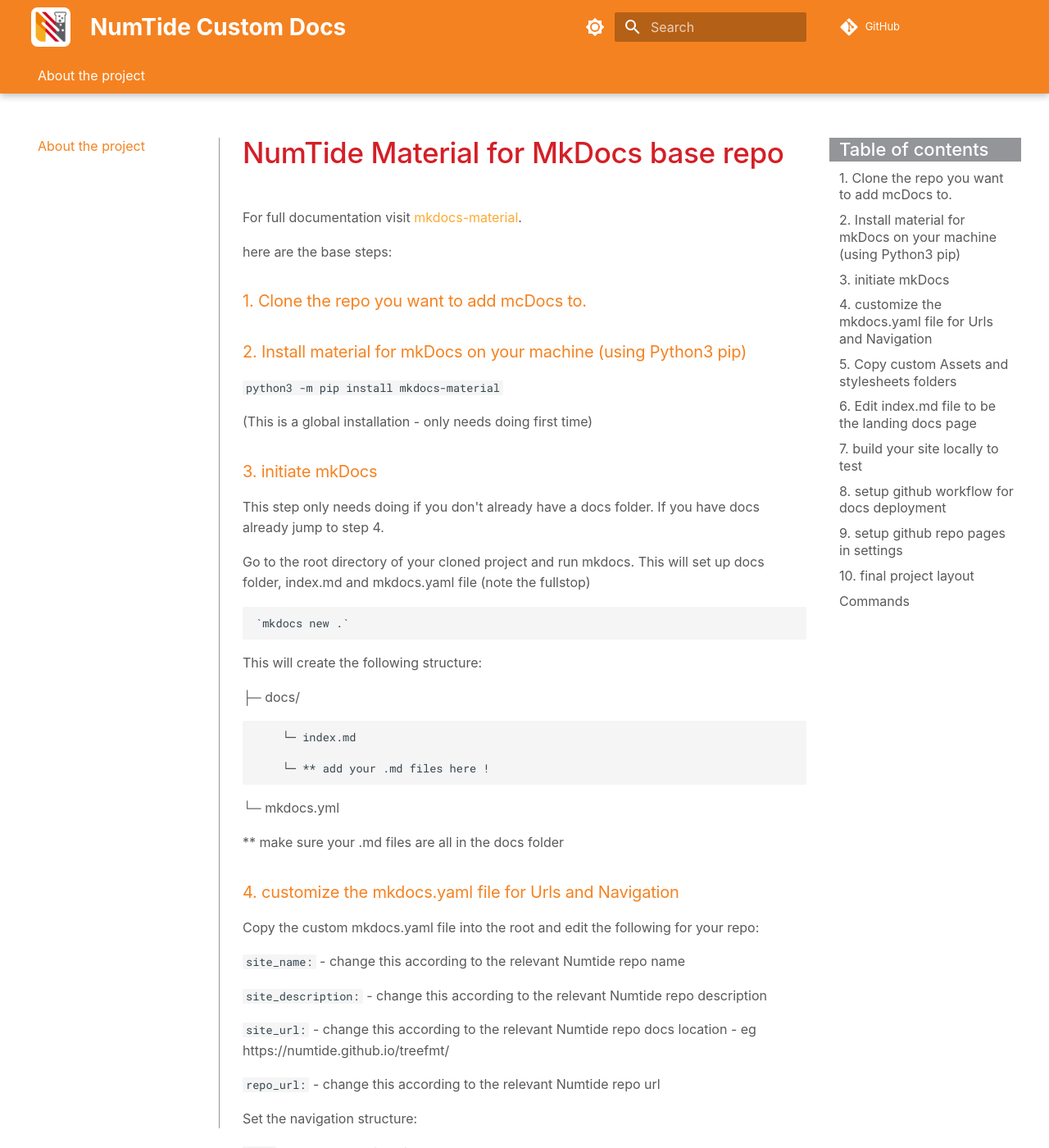
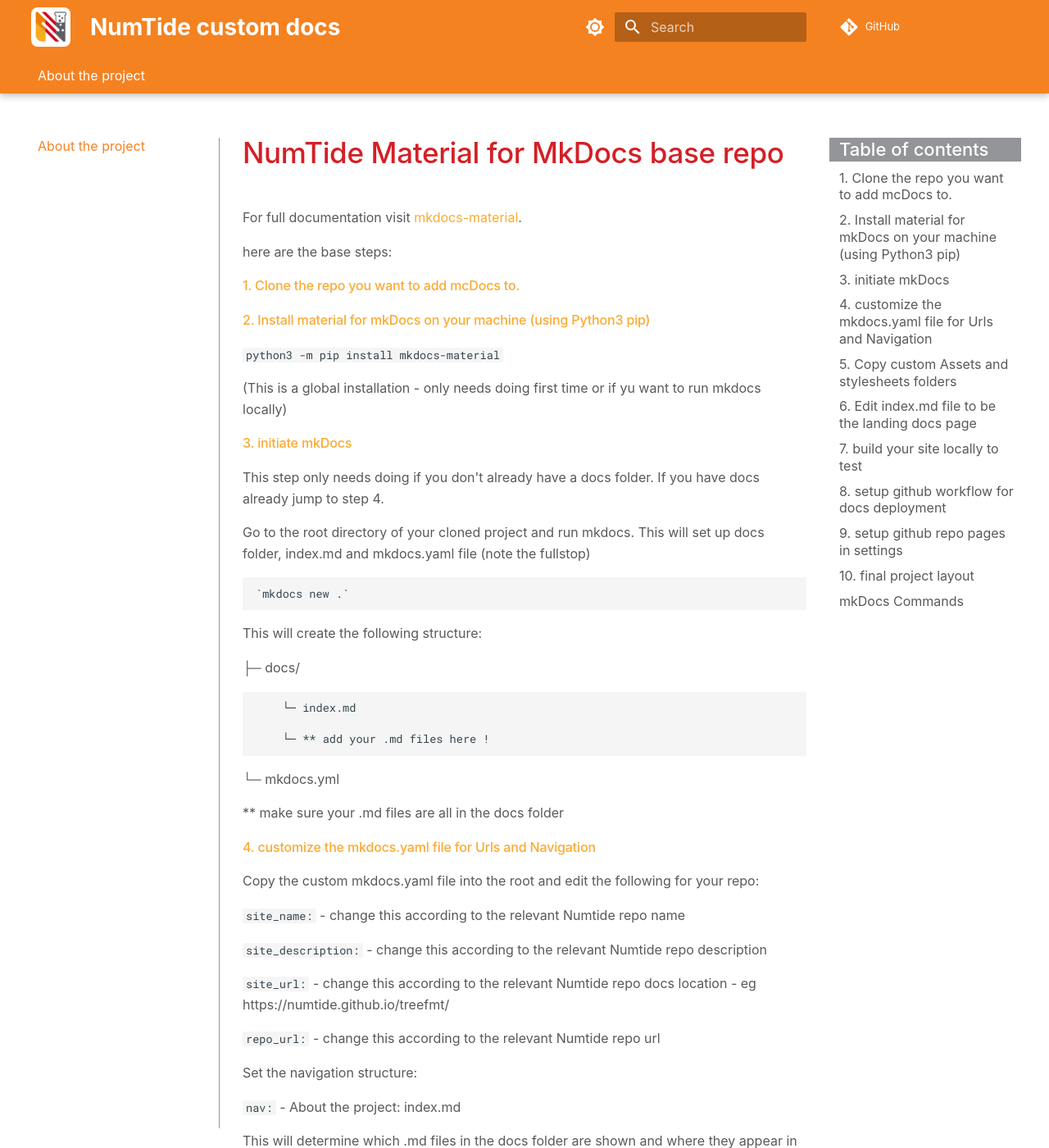
Before and after one commit to numtide/mkdocs-numtide, an MkDocs documentation site: the page built from docs/index.md, in a window 1280 px wide and 1400 px high. Shown: the whole window at 82% size. Built offline with MkDocs 1.6.1 and Material for MkDocs 9.7.7, drawn with Linux system fonts in a browser that asks for light colours; comment, search, counter and statistics services are not loaded; some of the changed text lies outside the part shown.

Commit message:
tidy up for PR

```diff
--- a/docs/index.md
+++ b/docs/index.md
@@ -4,15 +4,15 @@
 
 here are the base steps:
 
-### 1. Clone the repo you want to add mcDocs to.
+#### 1. Clone the repo you want to add mcDocs to.
 
-### 2. Install material for mkDocs on your machine (using Python3 pip)
+#### 2. Install material for mkDocs on your machine (using Python3 pip)
 
 `python3 -m pip install mkdocs-material`
 
-(This is a global installation - only needs doing first time)
+(This is a global installation - only needs doing first time or if yu want to run mkdocs locally)
 
-### 3. initiate mkDocs
+#### 3. initiate mkDocs
 
 This step only needs doing if you don't already have a docs folder.
 If you have docs already jump to step 4.
@@ -34,7 +34,7 @@
 
 ** make sure your .md files are all in the docs folder
 
-### 4. customize the mkdocs.yaml file for Urls and Navigation
+#### 4. customize the mkdocs.yaml file for Urls and Navigation
 
 Copy the custom mkdocs.yaml file into the root and
 edit the following for your repo:
@@ -107,7 +85,7 @@
 
 	Branch = gh-pages and folder = /(root)
 
-### 10. final project layout
+#### 10. final project layout
 
     mkdocs.yml          # The configuration file.
     docs/
@@ -118,7 +96,7 @@
 
 
 
-### Commands
+#### mkDocs Commands
 
 * `mkdocs new [dir-name]` - Create a new project.
 * `mkdocs serve` - Start the live-reloading docs server.
--- a/docs/stylesheets/extra.css
+++ b/docs/stylesheets/extra.css
@@ -2,14 +2,12 @@
   src: url('../assets/fonts/Eurostile-Roman.ttf'); }
 
 :root > *  {
-  /* !important works here! */
-  /* --md-primary-fg-color:        #cbdc38 !important; */
   --md-text-font: Eurostile-Roman;
 }
 /* light scheme */
 [data-md-color-scheme="default"] {
   --md-primary-fg-color: #F58220;
-  --md-primary-fg-color--light: #FBAA31;
+  --md-primary-fg-color--light: #F58220;
   --md-primary-fg-color--dark: #D41F26;
   --md-accent-fg-color: #D41F26;
   --md-header-bg-color: #ffffff;
@@ -17,27 +15,15 @@
   --md-text-font: Eurostile-Roman;
   --md-default-fg-color: #58595B;
   --md-default-fg-color--light: #D41F26;
-  --md-text-font: Eurostile-Roman;
 }
 
 /* dark scheme as set in .yaml */
 [data-md-color-scheme="slate"] {
   --md-primary-fg-color: #546d78;
-  --md-primary-fg-color--light: #FBAA31;
   --md-typeset-color: #E9EBFC !important;
   --md-default-fg-color: #E9EBFC;
-  --md-typeset-a-color: #546d78 !important;
-  --md-default-fg-color--light: #FBAA31;
-  --md-text-font: Eurostile-Roman;
-}
-
-/* unused - example of custom dark theme */
-[data-md-color-scheme="shanesDarkTheme"] {
-  --md-primary-fg-color: #D41F26;
-  --md-primary-fg-color--light: #EB5822;
-  --md-primary-fg-color--dark: #D41F26;
-  --md-accent-fg-color: #D41F26;
-  --md-header-bg-color: teal;
+  --md-typeset-a-color: #FBAA31 !important;
+  /* --md-default-fg-color--light: #F58220; */
   --md-text-font: Eurostile-Roman;
 }
 
@@ -109,14 +95,20 @@
 }
 
 .md-typeset h2 {
-    color: #F58220;
+    color: #FBAA31;
     font-weight: 500;
     line-height: 1.3;
     margin: 0 0 1.25em
 }
 
 .md-typeset h3 {
-  color: #F58220;
+  color: #FBAA31;
+  font-weight: 500;
+}
+
+.md-typeset h4 {
+  color: #FBAA31;
+  font-weight: 500;
 }
 
 /* highlights / links */
--- a/mkdocs.yml
+++ b/mkdocs.yml
@@ -1,9 +1,9 @@
 ### Site metadata ###
 
-## - This will be the nasme displayed in docs header
-site_name: NumTide Custom Docs
+## - This will be the name displayed in docs header
+site_name: NumTide custom docs
 ## - change this according to the relevant Numtide repo description
-site_description: MkDocs docs for custom base Repo
+site_description: Custom MkDocs base Repo
 ## - change this according to the relevant Numtide repo docs location - eg https://numtide.github.io/treefmt/
 site_url: https://numtide.github.io/mkdocs-numtide
 ## - change this according to the relevant Numtide repo url
@@ -45,21 +45,9 @@
 
   ## - Set your docs navigation structure here
   ## - this will determine which .md files are shown and where they appear in the header and sidebar navigation
-
 nav:
   - About the project: index.md
-  ## - This example is taken from the active treefmt docs
-  # - QuickStart:
-  #     - About: quickstart.md
-  #     - Installation: installation.md
-  #     - Configuration: treefmt-configuration.md
-  # - Usage: usage.md
-  # - Formatters:
-  #     - About: index-formatters.md
-  #     - Formatter Specification: formatters-spec.md
-  #     - Known Formatters: formatters.md
-  # - FAQ: faq.md
-  # - Contributing: contributing.md
+  ## - See the nav section in this working example - https://github.com/numtide/treefmt/blob/main/mkdocs.yml
 
 extra_css:
     - stylesheets/extra.css
```
Also changed, not shown: other parts of docs/index.md (+7 -29 lines), 1 other file.
